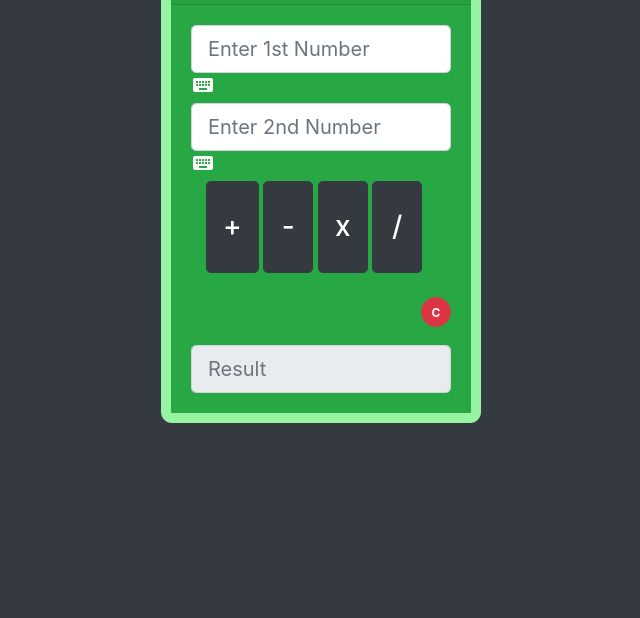
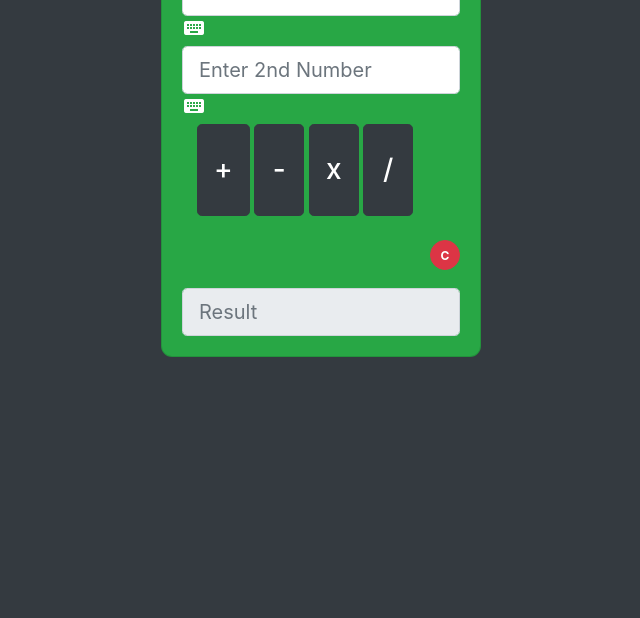
Before and after one commit to gawangnich/HacktoberFest2020, a plain HTML site: page Resources/HTML/jsCalculator.html in a window 1280 px wide. Shown: the part 182-800 px from the top of the page, without its empty margins (319-959 px from the left). Drawn offline with nearby package versions, Linux system fonts and the light colour scheme.

Commit message:
update jscalculator

```diff
--- a/Resources/HTML/jsCalculator.css
+++ b/Resources/HTML/jsCalculator.css
@@ -1,5 +1,5 @@
 .border-3 {
-    border: 10px solid #95f3a2;
+    border: 10px solid #fffff;
     border-radius: 11px;
 
 }
```
